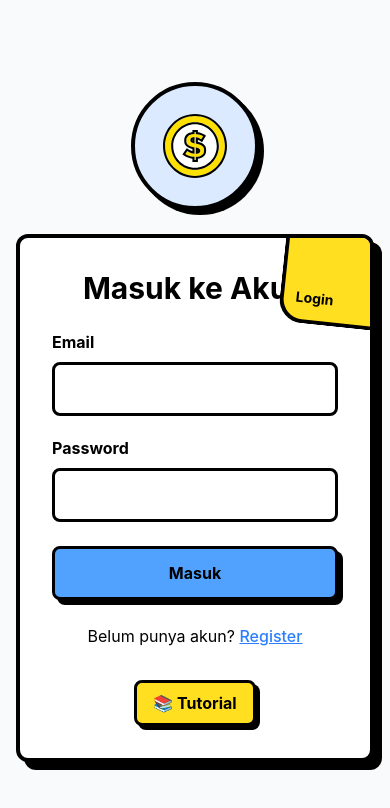
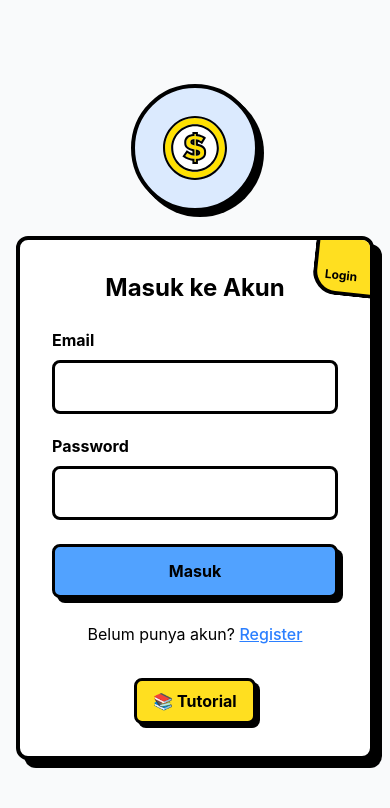
Before and after one commit to abdulrahemfaqih/fe-catat-pengeluaran-anda, a React (Vite) app: page /login in a window 390 px wide. Shown: the top 808 px of the page. Built offline with nearby package versions, Linux system fonts and the light colour scheme; no server answers.

Commit message:
fix: login

```diff
--- a/src/pages/Login.jsx
+++ b/src/pages/Login.jsx
@@ -51,13 +51,13 @@ const Login = () => {
             onSubmit={handleSubmit}
             className="relative overflow-hidden rounded-xl border-4 border-black bg-white p-8 shadow-[8px_8px_0px_rgba(0,0,0,1)] w-full max-w-md"
          >
-            <div className="absolute -top-2 -right-2 bg-yellow-300 w-24 h-24 rounded-bl-3xl border-b-4 border-l-4 border-black transform rotate-6">
-               <div className="absolute bottom-3 left-3 text-sm font-bold">
+            <div className="absolute -top-2 -right-2 bg-yellow-300 w-16 h-16 sm:w-24 sm:h-24 rounded-bl-3xl border-b-4 border-l-4 border-black transform rotate-6">
+               <div className="absolute bottom-2 left-2 text-xs sm:text-sm font-bold">
                   {isRegister ? "Register" : "Login"}
                </div>
             </div>
 
-            <h1 className="text-3xl font-bold mb-6 text-center">
+            <h1 className="text-2xl sm:text-3xl font-bold mb-6 text-center max-w-[85%] mx-auto">
                {isRegister ? "Buat Akun Baru" : "Masuk ke Akun"}
             </h1>
 
```
